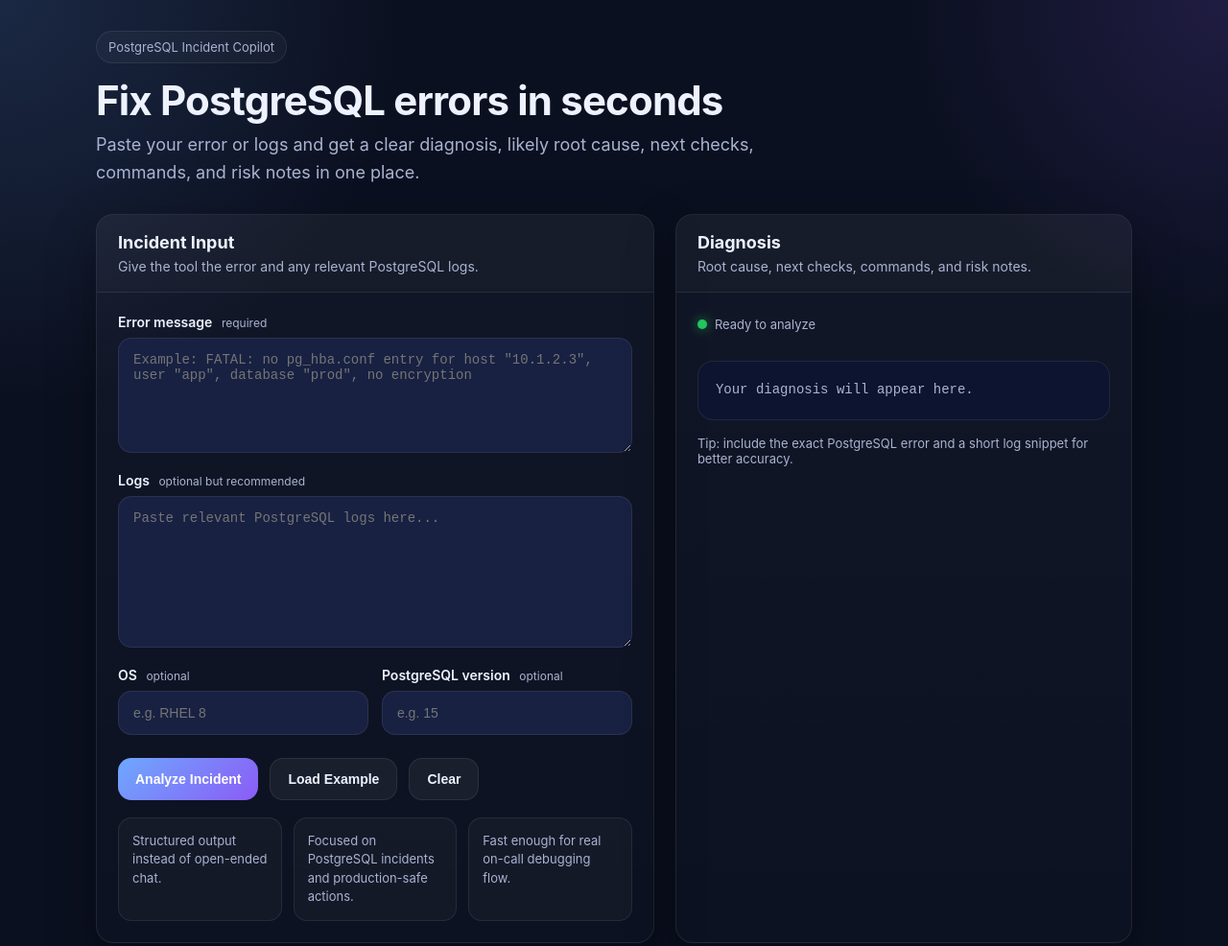
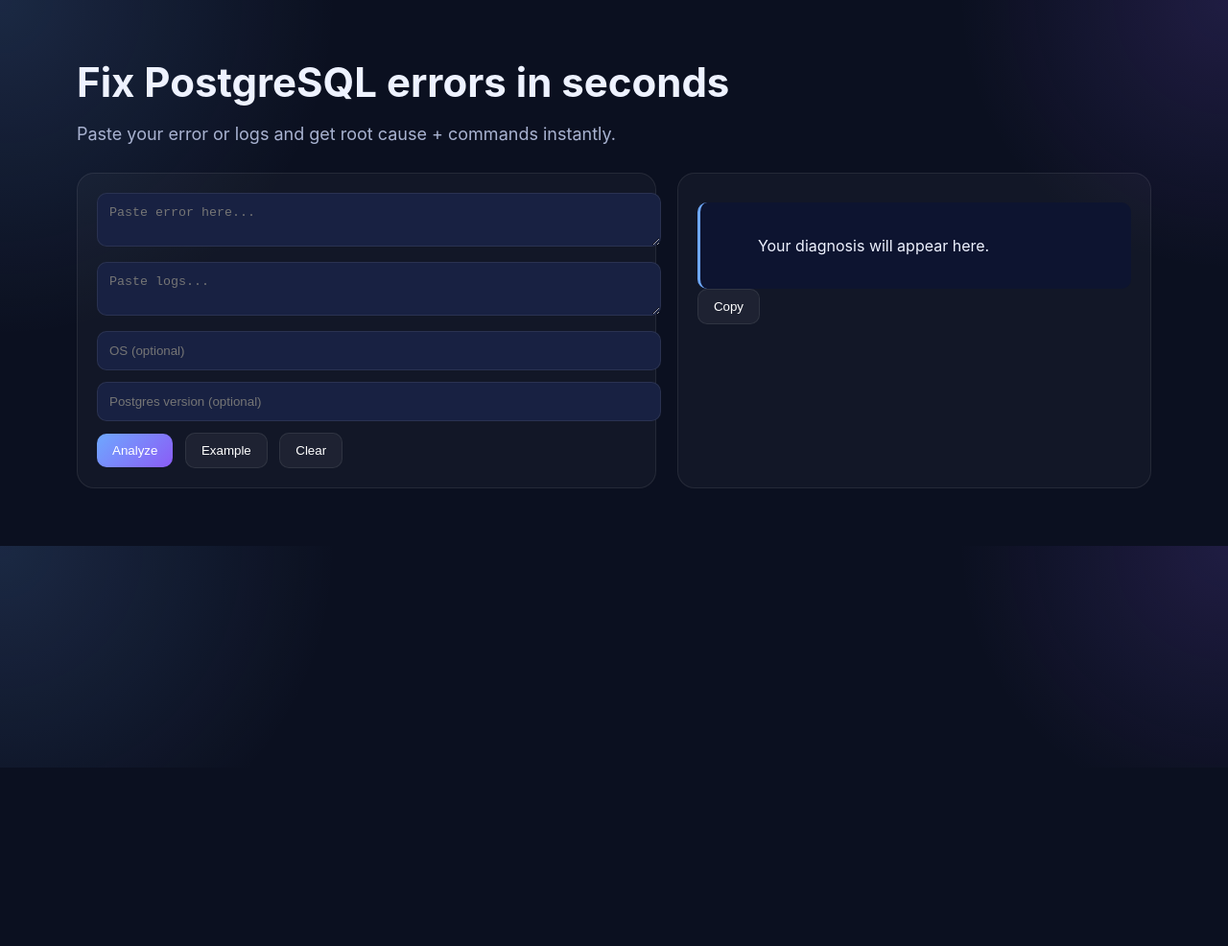
Before and after one commit to liorbedani/pgincident, a plain HTML site: page index.html in a window 1280 px wide. Shown: the top 986 px of the page at 96% size. After the commit the page ends 800 px from the top, so only its background shows below. Drawn offline with Linux system fonts and the light colour scheme.

Commit message:
final clean UI

```diff
--- a/index.html
+++ b/index.html
@@ -4,6 +4,7 @@
   <meta charset="UTF-8" />
   <meta name="viewport" content="width=device-width, initial-scale=1.0" />
   <title>PgIncident</title>
+
   <style>
     :root {
       --bg: #0b1020;
@@ -15,13 +16,8 @@
       --accent: #6ea8fe;
       --accent-2: #8b5cf6;
       --success: #22c55e;
-      --danger: #ef4444;
       --shadow: 0 20px 50px rgba(0,0,0,0.35);
       --radius: 18px;
-    }
-
-    * {
-      box-sizing: border-box;
     }
 
     body {
@@ -40,133 +36,46 @@
       padding: 32px 20px 60px;
     }
 
-    .hero {
-      margin-bottom: 26px;
-    }
-
-    .badge {
-      display: inline-block;
-      padding: 8px 12px;
-      border: 1px solid var(--border);
-      border-radius: 999px;
-      color: var(--muted);
-      font-size: 13px;
-      background: rgba(255,255,255,0.03);
-      margin-bottom: 16px;
-    }
-
     h1 {
-      margin: 0 0 10px;
       font-size: 42px;
-      line-height: 1.08;
-      letter-spacing: -0.02em;
+      margin-bottom: 10px;
     }
 
     .subtitle {
-      max-width: 780px;
       color: var(--muted);
       font-size: 18px;
-      line-height: 1.6;
-      margin: 0;
+      margin-bottom: 30px;
     }
 
     .grid {
       display: grid;
       grid-template-columns: 1.1fr 0.9fr;
       gap: 22px;
-      margin-top: 28px;
     }
 
     .card {
-      background: linear-gradient(180deg, rgba(255,255,255,0.03), rgba(255,255,255,0.01));
+      background: rgba(255,255,255,0.03);
       border: 1px solid var(--border);
       border-radius: var(--radius);
-      box-shadow: var(--shadow);
-      overflow: hidden;
+      padding: 20px;
     }
 
-    .card-header {
-      padding: 18px 22px;
-      border-bottom: 1px solid var(--border);
-      background: rgba(255,255,255,0.02);
-    }
-
-    .card-title {
-      margin: 0;
-      font-size: 18px;
-      font-weight: 700;
-    }
-
-    .card-desc {
-      margin: 6px 0 0;
-      color: var(--muted);
-      font-size: 14px;
-    }
-
-    .card-body {
-      padding: 22px;
-    }
-
-    label {
-      display: block;
-      margin-bottom: 8px;
-      font-size: 14px;
-      font-weight: 600;
-    }
-
-    .hint {
-      color: var(--muted);
-      font-size: 12px;
-      font-weight: 400;
-      margin-left: 6px;
-    }
-
-    textarea,
-    input {
+    textarea, input {
       width: 100%;
+      margin-bottom: 12px;
+      padding: 12px;
+      border-radius: 10px;
       border: 1px solid var(--border);
       background: var(--panel-2);
-      color: var(--text);
-      border-radius: 14px;
-      padding: 14px 15px;
-      font-size: 14px;
-      outline: none;
-      transition: 0.2s ease;
-      margin-bottom: 16px;
-    }
-
-    textarea {
-      resize: vertical;
-      min-height: 120px;
-    }
-
-    textarea:focus,
-    input:focus {
-      border-color: rgba(110,168,254,0.7);
-      box-shadow: 0 0 0 4px rgba(110,168,254,0.12);
-    }
-
-    .row {
-      display: grid;
-      grid-template-columns: 1fr 1fr;
-      gap: 14px;
-    }
-
-    .actions {
-      display: flex;
-      gap: 12px;
-      flex-wrap: wrap;
-      margin-top: 8px;
+      color: white;
     }
 
     button {
-      border: 0;
-      border-radius: 14px;
-      padding: 13px 18px;
-      font-size: 14px;
-      font-weight: 700;
+      padding: 10px 16px;
+      border-radius: 10px;
+      border: none;
       cursor: pointer;
-      transition: 0.2s ease;
+      margin-right: 8px;
     }
 
     .primary-btn {
@@ -174,200 +83,62 @@
       color: white;
     }
 
-    .primary-btn:hover {
-      transform: translateY(-1px);
-      opacity: 0.96;
-    }
-
     .secondary-btn {
       background: rgba(255,255,255,0.05);
-      color: var(--text);
+      color: white;
       border: 1px solid var(--border);
     }
 
-    .secondary-btn:hover {
-      background: rgba(255,255,255,0.08);
-    }
-
-    .output {
-      min-height: 520px;
-      display: flex;
-      flex-direction: column;
-    }
-
     .result-box {
-      flex: 1;
+      margin-top: 10px;
+      padding: 15px;
       background: #0d1430;
-      border: 1px solid var(--border);
-      border-radius: 16px;
-      padding: 18px;
+      border-radius: 10px;
+      border-left: 3px solid #6ea8fe;
       white-space: pre-wrap;
-      line-height: 1.7;
-      color: #e8edff;
-      font-size: 14px;
-      overflow-wrap: anywhere;
-    }
-
-    .empty-state {
-      color: var(--muted);
-    }
-
-    .footer-note {
-      margin-top: 16px;
-      font-size: 13px;
-      color: var(--muted);
-    }
-
-    .mini-features {
-      display: grid;
-      grid-template-columns: repeat(3, 1fr);
-      gap: 12px;
-      margin-top: 18px;
-    }
-
-    .mini-feature {
-      padding: 14px;
-      background: rgba(255,255,255,0.03);
-      border: 1px solid var(--border);
-      border-radius: 14px;
-      color: var(--muted);
-      font-size: 13px;
-      line-height: 1.5;
-    }
-
-    .status {
-      display: inline-flex;
-      align-items: center;
-      gap: 8px;
-      font-size: 13px;
-      color: var(--muted);
-      margin-bottom: 16px;
-    }
-
-    .dot {
-      width: 10px;
-      height: 10px;
-      border-radius: 50%;
-      background: var(--success);
-      box-shadow: 0 0 12px rgba(34,197,94,0.7);
-    }
-
-    @media (max-width: 900px) {
-      .grid {
-        grid-template-columns: 1fr;
-      }
-
-      .row,
-      .mini-features {
-        grid-template-columns: 1fr;
-      }
-
-      h1 {
-        font-size: 32px;
-      }
     }
   </style>
 </head>
+
 <body>
   <div class="container">
-    <section class="hero">
-      <div class="badge">PostgreSQL Incident Copilot</div>
-      <h1>Fix PostgreSQL errors in seconds</h1>
-      <p class="subtitle">
-        Paste your error or logs and get a clear diagnosis, likely root cause,
-        next checks, commands, and risk notes in one place.
-      </p>
-    </section>
+    <h1>Fix PostgreSQL errors in seconds</h1>
+    <p class="subtitle">
+      Paste your error or logs and get root cause + commands instantly.
+    </p>
 
-    <section class="grid">
+    <div class="grid">
+      <!-- INPUT -->
       <div class="card">
-        <div class="card-header">
-          <h2 class="card-title">Incident Input</h2>
-          <p class="card-desc">Give the tool the error and any relevant PostgreSQL logs.</p>
-        </div>
-        <div class="card-body">
-          <label for="error">
-            Error message
-            <span class="hint">required</span>
-          </label>
-          <textarea
-            id="error"
-            rows="4"
-            placeholder='Example: FATAL: no pg_hba.conf entry for host "10.1.2.3", user "app", database "prod", no encryption'
-          ></textarea>
+        <textarea id="error" placeholder="Paste error here..."></textarea>
+        <textarea id="logs" placeholder="Paste logs..."></textarea>
+        <input id="os" placeholder="OS (optional)" />
+        <input id="version" placeholder="Postgres version (optional)" />
 
-          <label for="logs">
-            Logs
-            <span class="hint">optional but recommended</span>
-          </label>
-          <textarea
-            id="logs"
-            rows="8"
-            placeholder="Paste relevant PostgreSQL logs here..."
-          ></textarea>
-
-          <div class="row">
-            <div>
-              <label for="os">
-                OS
-                <span class="hint">optional</span>
-              </label>
-              <input id="os" type="text" placeholder="e.g. RHEL 8" />
-            </div>
-
-            <div>
-              <label for="version">
-                PostgreSQL version
-                <span class="hint">optional</span>
-              </label>
-              <input id="version" type="text" placeholder="e.g. 15" />
-            </div>
-          </div>
-
-          <div class="actions">
-            <button class="primary-btn" onclick="analyzeIncident()">Analyze Incident</button>
-            <button class="secondary-btn" onclick="loadExample()">Load Example</button>
-            <button class="secondary-btn" onclick="clearForm()">Clear</button>
-          </div>
-
-          <div class="mini-features">
-            <div class="mini-feature">Structured output instead of open-ended chat.</div>
-            <div class="mini-feature">Focused on PostgreSQL incidents and production-safe actions.</div>
-            <div class="mini-feature">Fast enough for real on-call debugging flow.</div>
-          </div>
-        </div>
+        <button class="primary-btn" onclick="analyzeIncident()">Analyze</button>
+        <button class="secondary-btn" onclick="loadExample()">Example</button>
+        <button class="secondary-btn" onclick="clearForm()">Clear</button>
       </div>
 
-      <div class="card output">
-        <div class="card-header">
-          <h2 class="card-title">Diagnosis</h2>
-          <p class="card-desc">Root cause, next checks, commands, and risk notes.</p>
+      <!-- OUTPUT -->
+      <div class="card">
+        <div id="result" class="result-box">
+          Your diagnosis will appear here.
         </div>
-        <div class="card-body">
-          <div class="status">
-            <span class="dot"></span>
-            <span>Ready to analyze</span>
-          </div>
 
-          <pre id="result" class="result-box"><span class="empty-state">Your diagnosis will appear here.</span></pre>
-
-          <div class="footer-note">
-            Tip: include the exact PostgreSQL error and a short log snippet for better accuracy.
-          </div>
-        </div>
+        <button class="secondary-btn" onclick="copyResult()">Copy</button>
       </div>
-    </section>
+    </div>
   </div>
 
   <script>
     function loadExample() {
       document.getElementById("error").value =
-        'FATAL: no pg_hba.conf entry for host "10.1.2.3", user "app", database "prod", no encryption';
+        'FATAL: no pg_hba.conf entry for host "10.1.2.3"';
       document.getElementById("logs").value =
-        '2026-04-03 12:10:00 FATAL: no pg_hba.conf entry for host "10.1.2.3", user "app", database "prod", no encryption';
+        'FATAL: no pg_hba.conf entry...';
       document.getElementById("os").value = "RHEL 8";
       document.getElementById("version").value = "15";
-      document.getElementById("result").innerText = "Example loaded. Click Analyze Incident.";
     }
 
     function clearForm() {
@@ -375,7 +146,12 @@
       document.getElementById("logs").value = "";
       document.getElementById("os").value = "";
       document.getElementById("version").value = "";
-      document.getElementById("result").innerText = "Your diagnosis will appear here.";
+      document.getElementById("result").innerText = "Cleared.";
+    }
+
+    function copyResult() {
+      const text = document.getElementById("result").innerText;
+      navigator.clipboard.writeText(text);
     }
 
     async function analyzeIncident() {
@@ -386,46 +162,25 @@
       const resultEl = document.getElementById("result");
 
       if (!error) {
-        resultEl.innerText = "Please paste an error message first.";
+        resultEl.innerText = "Please paste error first";
         return;
       }
 
-      resultEl.innerHTML = "⏳ Analyzing...<br><br>This may take a few seconds";
+      resultEl.innerHTML = "⏳ Analyzing...";
 
       try {
         const res = await fetch("/analyze", {
           method: "POST",
-          headers: {
-            "Content-Type": "application/json"
-          },
-          body: JSON.stringify({
-            error,
-            logs,
-            os,
-            version
-          })
+          headers: { "Content-Type": "application/json" },
+          body: JSON.stringify({ error, logs, os, version })
         });
 
         const data = await res.json();
-
-        if (!res.ok) {
-          resultEl.innerText = data.detail || "Something went wrong.";
-          return;
-        }
-
-        resultEl.innerText = data.result || "No diagnosis returned.";
-      } catch (err) {
-        resultEl.innerText = "Request failed. Please try again.";
+        resultEl.innerText = data.result;
+      } catch {
+        resultEl.innerText = "Error occurred";
       }
     }
   </script>
 </body>
 </html>
-.result-box {
-  border-left: 3px solid #6ea8fe;
-}
-<button class="secondary-btn" onclick="copyResult()">Copy</button>
-function copyResult() {
-  const text = document.getElementById("result").innerText;
-  navigator.clipboard.writeText(text);
-}
```
